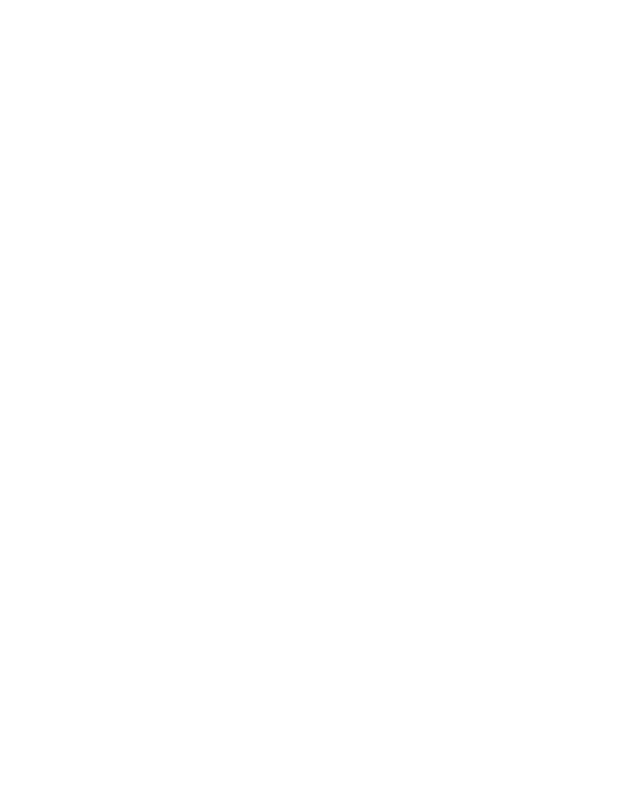
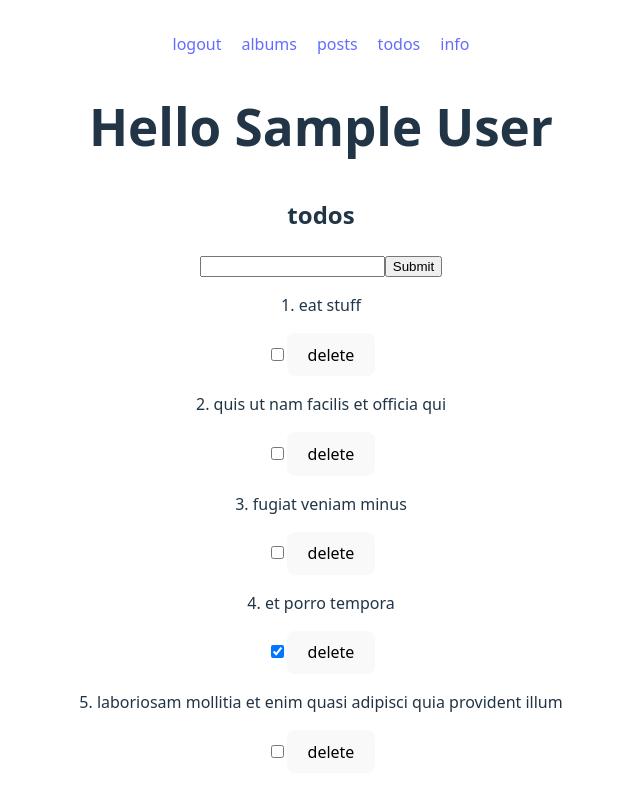
Before and after one commit to yishayhoffman-hilma/Api-Project, a React (Vite) app in the folder api-project/: page /home/todos in a window 1280 px wide. Before the commit this address had no page. Shown: the top 793 px of the page, without its empty margins (319-959 px from the left). Built offline with nearby package versions, Linux system fonts and the light colour scheme; data requests are answered from the project's data file; sample sign-in values are in the browser's storage.

Commit message:
todo page updating correctly with json query and supports adding new todos

```diff
--- a/api-project/data/db.json
+++ b/api-project/data/db.json
@@ -26,7 +26,7 @@
     {
       "id": "2",
       "name": "Ervin Howell",
-      "username": "Antonette",
+      "username": "erwin",
       "email": "Shanna@melissa.tv",
       "address": {
         "street": "Victor Plains",
@@ -39,7 +39,7 @@
         }
       },
       "phone": "010-692-6593 x09125",
-      "website": "anastasia.net",
+      "website": "tatake",
       "company": {
         "name": "Deckow-Crist",
         "catchPhrase": "Proactive didactic contingency",
--- a/api-project/src/App.jsx
+++ b/api-project/src/App.jsx
@@ -17,12 +17,12 @@
         <Route path="/login" element={<LoginPage />}></Route>
         <Route path="/register" element={<RegisterPage />}></Route>
         <Route path="/home" element={<HomePage />}>
+          <Route path="todos" element={<TodosPage />}></Route>
           <Route path="info" element={<Info />}></Route>
+          <Route path="albums" element={<AlbumPage />}></Route>
+          <Route path="posts" element={<PostsPage />}></Route>
+          <Route path="photos" element={<PhotosPage />}></Route>
         </Route>
-        <Route path="/todos" element={<TodosPage />}></Route>
-        <Route path="/albums" element={<AlbumPage />}></Route>
-        <Route path="/posts" element={<PostsPage />}></Route>
-        <Route path="/photos" element={<PhotosPage />}></Route>
       </Routes>
     </>
   );
--- a/api-project/src/components/HomePage.jsx
+++ b/api-project/src/components/HomePage.jsx
@@ -14,13 +14,13 @@
         <Link className="nav-links" onClick={logOut} to={"/login"}>
           logout
         </Link>
-        <Link className="nav-links" to={"/albums"}>
+        <Link className="nav-links" to={"albums"}>
           albums
         </Link>
-        <Link className="nav-links" to={"/posts"}>
+        <Link className="nav-links" to={"posts"}>
           posts
         </Link>
-        <Link className="nav-links" to={"/todos"}>
+        <Link className="nav-links" to={"todos"}>
           todos
         </Link>
         <Link className="nav-links" to={"info"}>
--- /dev/null
+++ b/api-project/src/components/Todo.jsx
@@ -0,0 +1,25 @@
+import { Fragment } from "react";
+
+function TodoList(props) {
+  function deleteTodo() {}
+
+  return (
+    <>
+      {props.data.map((value) => {
+        return (
+          <Fragment key={value.id}>
+            <p>
+              {value.id}
+              {".\t"}
+              {value.title}
+            </p>
+            <input type="checkbox" checked={value.completed}></input>
+            <button onClick={() => deleteTodo()}>delete</button>
+          </Fragment>
+        );
+      })}
+    </>
+  );
+}
+
+export default TodoList;
--- a/api-project/src/components/TodoList.jsx
+++ /dev/null
@@ -1,20 +0,0 @@
-function TodoList(props) {
-  return (
-    <>
-      {props.data.map((value, index) => {
-        return (
-          <>
-            <p key={index + 1}>
-              {value.id}
-              {".\t"}
-              {value.title}
-            </p>
-            <input key={index + 2} type="checkbox"></input>
-          </>
-        );
-      })}
-    </>
-  );
-}
-
-export default TodoList;
--- a/api-project/src/components/TodosPage.jsx
+++ b/api-project/src/components/TodosPage.jsx
@@ -1,13 +1,14 @@
 import { useEffect, useState } from "react";
-import TodoList from "./TodoList";
+import TodoList from "./Todo";
 
 function TodosPage() {
   const [todoData, settodoData] = useState([]);
+  const [myInput, setmyInput] = useState("");
+  const userDetails = JSON.parse(localStorage.getItem("current-user"));
 
   useEffect(() => {
     async function getData() {
-      const userDetails = JSON.parse(localStorage.getItem("current-user"));
-      const url = "http://localhost:3500/todos";
+      const url = `http://localhost:3500/todos?userId=${userDetails.userId}`;
       try {
         const response = await fetch(url);
         if (!response.ok) {
@@ -16,24 +17,44 @@
 
         const result = await response.json();
 
-        await result.map((value) => {
-          if (value.userId == userDetails.userId) {
-            settodoData((prev) => {
-              return [...prev, value];
-            });
-          }
-        });
+        settodoData(result);
       } catch (error) {
         console.error(error.message);
       }
     }
     getData();
-  }, []);
+  }, [userDetails.userId]);
 
-  console.log(todoData);
+  function addTodo() {
+    fetch("http://localhost:3500/todos", {
+      method: "POST",
+      body: JSON.stringify({
+        userId: userDetails.userId,
+        id: new Date(),
+        title: myInput,
+        completed: false,
+      }),
+    });
+  }
+
   return (
     <>
       <h2>todos</h2>
+      <form
+        onSubmit={() => {
+          // e.preventDefault();
+          addTodo();
+        }}
+      >
+        <input
+          value={myInput}
+          type="text"
+          onChange={(event) => {
+            setmyInput(event.target.value);
+          }}
+        />
+        <input type="submit"></input>
+      </form>
       <TodoList data={todoData} />
     </>
   );
```
